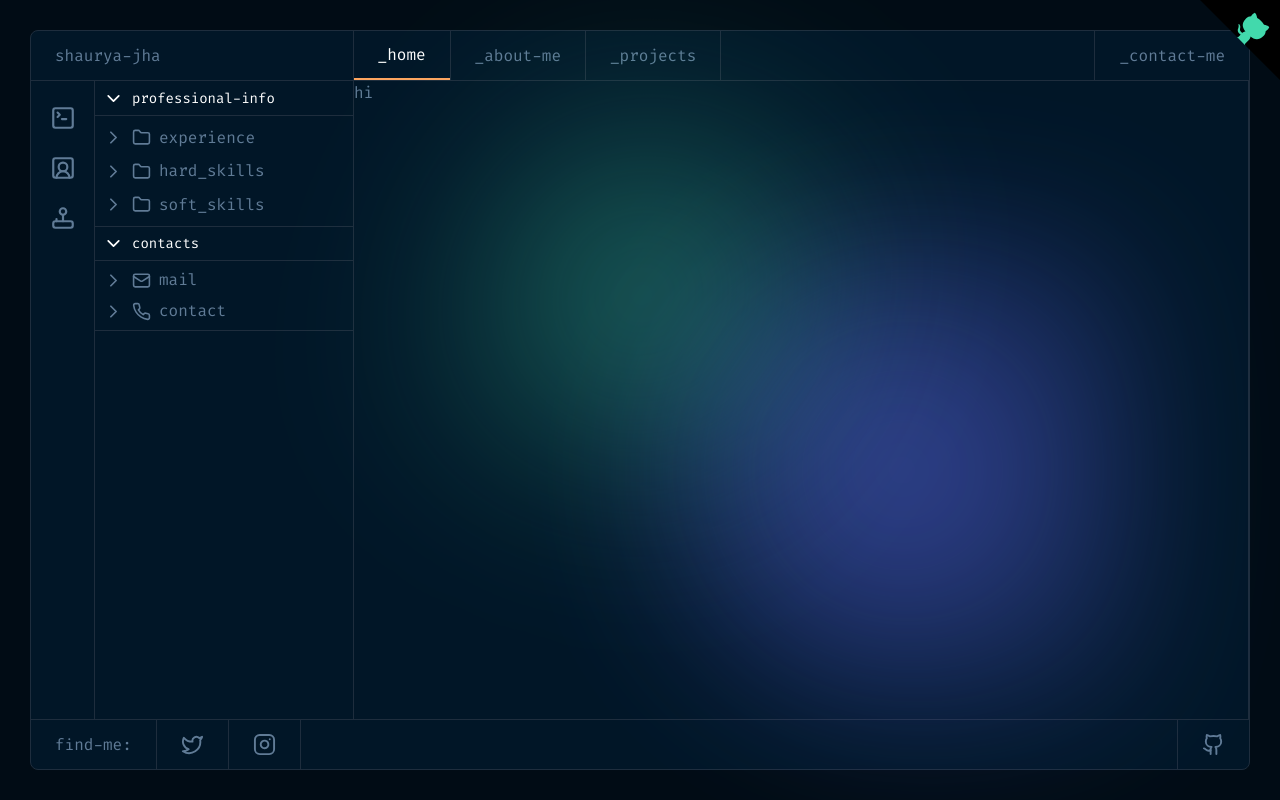
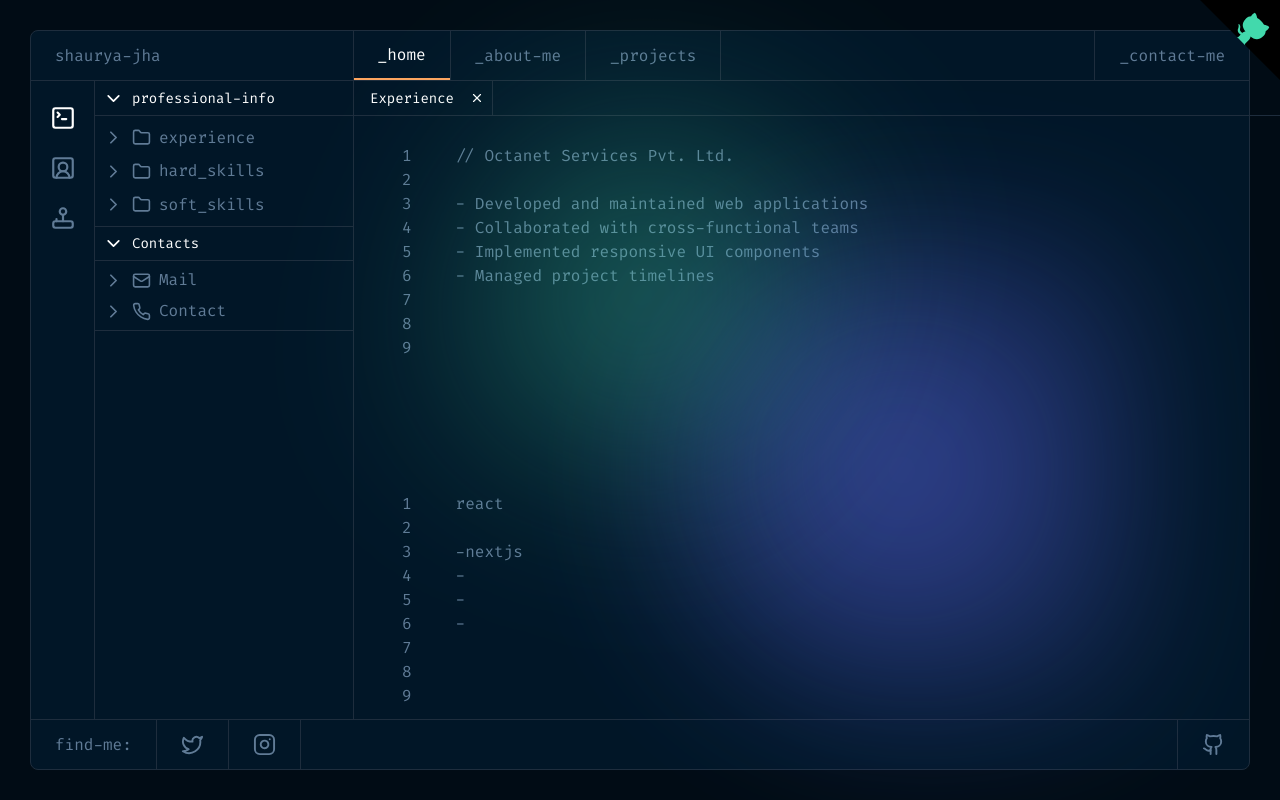
Before and after one commit to shaurya35/Portfolio, a Next.js app: page /about-me in a window 1280 px wide. Built offline with nearby package versions, Linux system fonts and the light colour scheme.

Commit message:
Add main

```diff
--- a/src/app/about-me/page.jsx
+++ b/src/app/about-me/page.jsx
@@ -1,24 +1,78 @@
-import React from 'react'
-import TerminalIcon from '../../components/ui/TerminalIcon'
-import SquareUserIcon from '../../components/ui/SquareUserIcon'
-import JoystickIcon from '../../components/ui/JoystickIcon'
-import ProfessionalInfo from '@/components/panels/ProfessionalInfo'
+"use client";
+import React, { useState } from "react";
+import TerminalIcon from "../../components/ui/TerminalIcon";
+import SquareUserIcon from "../../components/ui/SquareUserIcon";
+import JoystickIcon from "../../components/ui/JoystickIcon";
+import ProfessionalInfo from "@/components/panels/ProfessionalInfo";
 
-const page = () => {
+const Page = () => {
+  const [activePanel, setActivePanel] = useState("experience");
+
   return (
-    <div className='h-[calc(100%-100px)] text-gray-custom font-fira-code flex '>
-      <div className='border-r border-white w-[1300px] flex flex-row h-full'>
-        <div className='w-[64px] border-r border-white flex flex-col justify-start items-center'>
-          <div className='mt-6 cursor-pointer hover:text-white-custom'><TerminalIcon/></div>
-          <div className='mt-6 cursor-pointer hover:text-white-custom'><SquareUserIcon/></div>
-          <div className='mt-6 cursor-pointer hover:text-white-custom'><JoystickIcon/></div>
+    <div className="h-[calc(100%-100px)] text-gray-custom font-fira-code flex ">
+      <div className="border-r border-white w-[1300px] flex flex-row h-full">
+        <div className="w-[64px] border-r border-white flex flex-col justify-start items-center">
+          <div
+            className={`mt-6 cursor-pointer ${
+              activePanel === "experience"
+                ? "text-white-custom"
+                : "hover:text-white-custom"
+            }`}
+            onClick={() => setActivePanel("experience")}
+          >
+            <TerminalIcon />
+          </div>
+          <div
+            className={`mt-6 cursor-pointer ${
+              activePanel === "bio"
+                ? "text-white-custom"
+                : "hover:text-white-custom"
+            }`}
+            onClick={() => setActivePanel("bio")}
+          >
+            <SquareUserIcon />
+          </div>
+          <div
+            className={`mt-6 cursor-pointer ${
+              activePanel === "sports"
+                ? "text-white-custom"
+                : "hover:text-white-custom"
+            }`}
+            onClick={() => setActivePanel("sports")}
+          >
+            <JoystickIcon />
+          </div>
         </div>
-        <div className='h-full '>
-          <ProfessionalInfo/>
+
+        <div className="h-full">
+          {activePanel === "experience" && (
+            <ProfessionalInfo
+              category="professional-info"
+              h1="experience"
+              h2="hard_skills"
+              h3="soft_skills"
+            />
+          )}
+          {activePanel === "bio" && (
+            <ProfessionalInfo
+              category="personal-info"
+              h1="bio"
+              h2="interests"
+              h3="qualifications"
+            />
+          )}
+          {activePanel === "sports" && (
+            <ProfessionalInfo
+              category="hobbies-info"
+              h1="sports"
+              h2="favourite_games"
+              h3="favourite_movies"
+            />
+          )}
         </div>
       </div>
     </div>
-  )
-}
+  );
+};
 
-export default page
+export default Page;
--- a/src/components/Tabs/Tab.jsx
+++ b/src/components/Tabs/Tab.jsx
@@ -1,10 +1,14 @@
 import React from "react";
+import CrossIcon from "@/components/ui/CrossIcon";
 
-const ExperienceDashboard = ({text}) => {
+const ExperienceDashboard = ({ text }) => {
   return (
-    <main className="w-[900px] border-r border-white h-full">
-      <div className="flex flex-row text-white-custom border-b border-white w-full h-[35px] justify-start items-center  text-[13px] cursor-pointer">
-        <div className="pl-2">{text}hi there</div>
+    <main className="w-[975px] h-full flex ">
+      <div className="flex flex-row text-white-custom border-b border-white w-full h-[35px] justify-start items-center text-[14px] cursor-pointer">
+        <div className="pl-4">{text}</div>
+        <div className="pl-4 pr-2 border-r border-white h-full flex justify-center items-center">
+          <CrossIcon />
+        </div>
       </div>
     </main>
   );
--- /dev/null
+++ b/src/components/dashboards/MainDashboard.jsx
@@ -0,0 +1,94 @@
+import React from "react";
+
+const MainDashboard = ({
+  number,
+  h1,
+  h2,
+  h3,
+  h4,
+  h5,
+  h6,
+  l1,
+  l2,
+  l3,
+  l4,
+  l5,
+  l6,
+  l7,
+  l8,
+  l9,
+  l10,
+  l11,
+  l12,
+  l13,
+  l14,
+  l15,
+  l16,
+}) => {
+  const items = [];
+
+  for (let i = 1; i <= number; i++) {
+    items.push(<div key={i}>{i}</div>);
+  }
+
+  return (
+    <div className="px-12 pt-7 flex w-[975px] text-[16px] font-fira-code">
+      <div>{items}</div>
+      <div className="pl-11 h-80">
+        <div>{h1}</div>
+        <br />
+        <div>
+          {l1}
+          <br />
+          {l2}
+          <br />
+          {l3}
+          <br />
+          {l4}
+        </div>
+        <br />
+        <br />
+        <div>{h2}</div>
+        <br />
+        <div>
+          {l5}
+          <br />
+          {l6}
+          <br />
+          {l7}
+          <br />
+          {l8}
+        </div>
+        <br />
+        <br />
+        <div>{h3}</div>
+        <br />
+        <div>
+          {l9}
+          <br />
+          {l10}
+          <br />
+          {l11}
+          <br />
+          {l12}
+        </div>
+        <br />
+        <br />
+
+        <div>{h4}</div>
+        <br />
+        <div>
+          {l13}
+          <br />
+          {l14}
+          <br />
+          {l15}
+          <br />
+          {l16}
+        </div>
+      </div>
+    </div>
+  );
+};
+
+export default MainDashboard;
--- a/src/components/panels/ProfessionalInfo.jsx
+++ b/src/components/panels/ProfessionalInfo.jsx
@@ -4,8 +4,11 @@ import Right from "@/components/ui/Right";
 import FolderIcon from "@/components/ui/FolderIcon";
 import MailIcon from "@/components/ui/MailIcon";
 import PhoneIcon from "@/components/ui/PhoneIcon";
+import Tab from "@/components/Tabs/Tab";
+import MainDashboard from "@/components/dashboards/MainDashboard";
 
-const ProfessionalInfo = () => {
+const ProfessionalInfo = ({ category, h1, h2, h3 }) => {
+
   return (
     <main className="flex flex-row h-full">
       <aside className="w-[259px] border-r border-white h-full">
@@ -13,7 +16,7 @@ const ProfessionalInfo = () => {
           <div className="pl-2 flex justify-center items-center">
             <DownIcon />
           </div>
-          <div className="pl-2">professional-info</div>
+          <div className="pl-2">{category}</div>
         </div>
         <div className="h-[110px] flex flex-col justify-evenly items-start ">
           <div className="flex flex-row cursor-pointer hover:text-white-custom">
@@ -23,7 +26,7 @@ const ProfessionalInfo = () => {
             <div className="pl-2 flex justify-center items-center">
               <FolderIcon />
             </div>
-            <div className="pl-2">experience</div>
+            <div className="pl-2">{h1}</div>
           </div>
           <div className="flex flex-row cursor-pointer hover:text-white-custom">
             <div className="pl-2 flex justify-center items-center">
@@ -32,7 +35,7 @@ const ProfessionalInfo = () => {
             <div className="pl-2 flex justify-center items-center">
               <FolderIcon />
             </div>
-            <div className="pl-2">hard_skills</div>
+            <div className="pl-2">{h2}</div>
           </div>
           <div className="flex flex-row cursor-pointer hover:text-white-custom">
             <div className="pl-2 flex justify-center items-center">
@@ -41,14 +44,14 @@ const ProfessionalInfo = () => {
             <div className="pl-2 flex justify-center items-center">
               <FolderIcon />
             </div>
-            <div className="pl-2">soft_skills</div>
+            <div className="pl-2">{h3}</div>
           </div>
         </div>
-        <div className="flex flex-row text-white-custom border-y border-white w-full h-[35px] justify-start items-center  text-[14px] cursor-pointer">
+        <div className="flex flex-row text-white-custom border-y border-white w-full h-[35px] justify-start items-center text-[14px] cursor-pointer">
           <div className="pl-2 flex justify-center items-center">
             <DownIcon />
           </div>
-          <div className="pl-2">contacts</div>
+          <div className="pl-2">Contacts</div>
         </div>
         <div className="h-[70px] flex flex-col justify-evenly items-start border-b border-white">
           <div className="flex flex-row cursor-pointer hover:text-white-custom">
@@ -58,7 +61,7 @@ const ProfessionalInfo = () => {
             <div className="pl-2 flex justify-center items-center">
               <MailIcon />
             </div>
-            <div className="pl-2">mail</div>
+            <div className="pl-2">Mail</div>
           </div>
           <div className="flex flex-row cursor-pointer hover:text-white-custom">
             <div className="pl-2 flex justify-center items-center">
@@ -67,11 +70,41 @@ const ProfessionalInfo = () => {
             <div className="pl-2 flex justify-center items-center">
               <PhoneIcon />
             </div>
-            <div className="pl-2">contact</div>
+            <div className="pl-2">Contact</div>
           </div>
         </div>
       </aside>
-      <div className="h-full">hi</div>
+      <div>
+        <div>
+          <Tab text="Experience" />
+        </div>
+        <div>
+          <MainDashboard
+            number={9}
+            h1="// Octanet Services Pvt. Ltd."
+            l1="- Developed and maintained web applications"
+            l2="- Collaborated with cross-functional teams"
+            l3="- Implemented responsive UI components"
+            l4="- Managed project timelines"
+          />
+          <MainDashboard
+            number={9}
+            h1="react"
+            l1="-nextjs"
+            l2="- "
+            l3="- "
+            l4="- "
+          />
+          <MainDashboard
+            number={9}
+            h1="english speaking"
+            l1="leadership"
+            l2="- "
+            l3="- "
+            l4="- "
+          />
+        </div>
+      </div>
     </main>
   );
 };
--- /dev/null
+++ b/src/components/ui/CrossIcon.jsx
@@ -0,0 +1,9 @@
+import { X } from 'lucide-react';
+
+const App = () => {
+  return (
+    <X size={14}/>
+  );
+};
+
+export default App;
```
